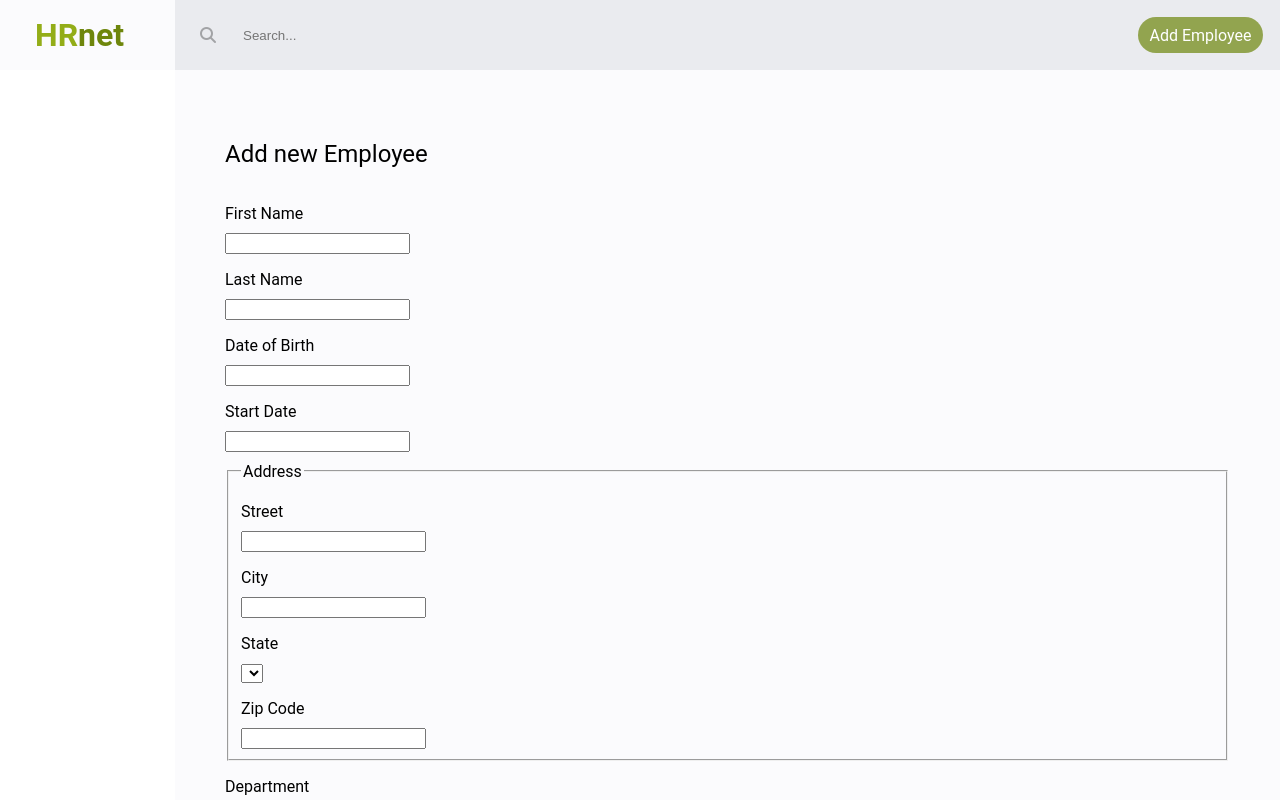
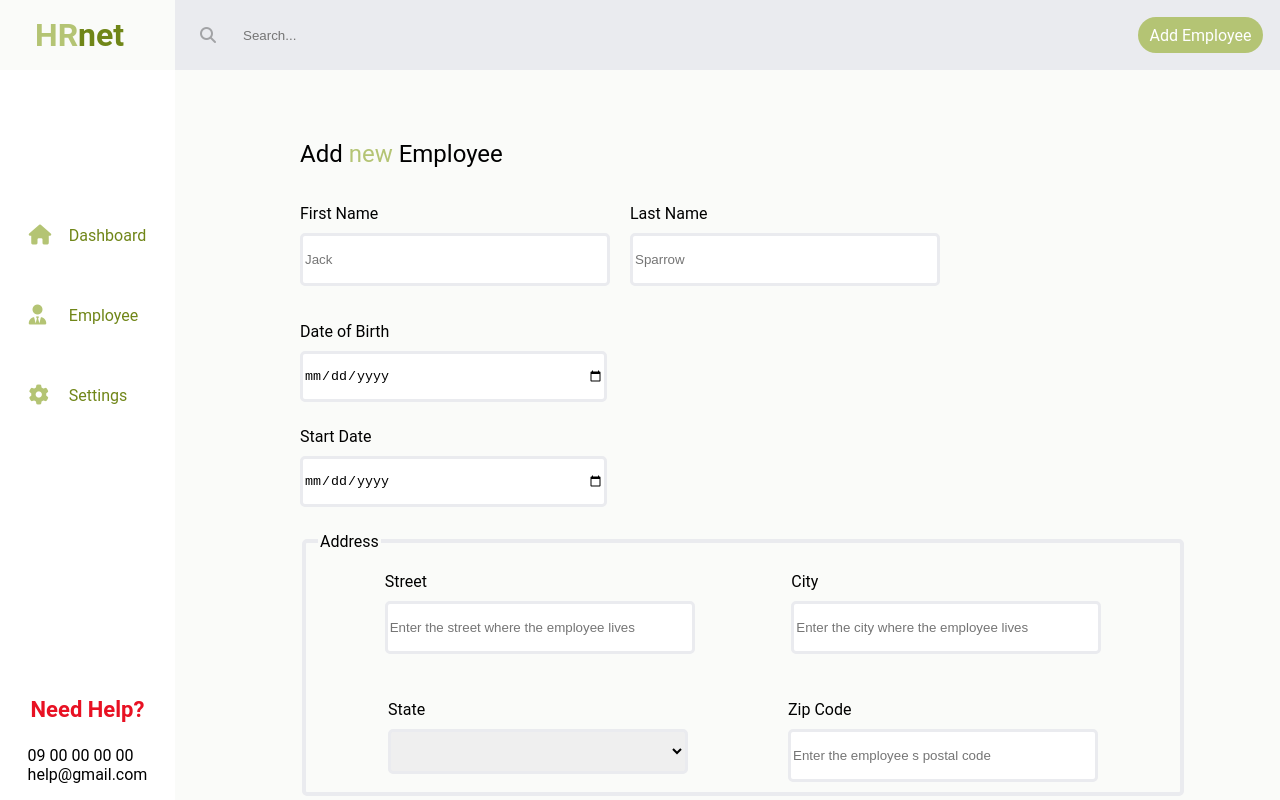
Before and after one commit to Sharkoux/Projet-14, a React (Create React App) app in the folder hrnet/: page /Addemployee in a window 1280 px wide. Shown: the top 800 px of the page. Built offline with nearby package versions, Linux system fonts and the light colour scheme.

Commit message:
feat: add new employee page, first version code color, sidebar and nav

```diff
--- a/hrnet/src/component/form.jsx
+++ b/hrnet/src/component/form.jsx
@@ -8,7 +8,46 @@ const Forms = styled.div`
     }
 
     .address {
-        margin-top: 10px;
+        margin-top: 25px;
+        display: flex;
+        flex-wrap: wrap;
+        gap: 30px;
+        width: 850px;
+        border: 4px solid rgb(234, 235, 239);
+        border-radius: 5px;
+        justify-content: space-evenly;
+    }
+    .identityContainer {
+        display: flex;
+        flex-wrap: wrap;
+        gap: 20px;
+        width: 700px;
+        margin-bottom: 25px;
+    }
+    .identityElement {
+        display: flex;
+        flex-direction: column;
+    }
+    .identityInput {
+        height: 45px;
+        width: 300px;
+        border: 3px solid rgb(234, 235, 239);
+        border-radius: 5px;
+        outline: none;
+    }
+    .btnSave {
+        margin-top: 30px;
+        padding: 15px 60px 15px 60px;
+        border-radius: 20px;
+        background: rgb(180, 196, 116);
+        color: white;
+        border: transparent;
+        margin-right: 50px;
+        font-weight: 600;
+    }
+    .btnCancel {
+        background: rgb(234, 235, 239);
+        color: rgb(10, 10, 10, 0.7);
     }
 `
 
@@ -18,45 +57,59 @@ function Form() {
     return (
         <Forms>
             <form >
+                <div className='identityContainer'>
+                    <div className='identityElement'>
                         <label>First Name</label>
-                <input type="text" />
-
+                        <input type="text" className='identityInput' placeholder='Jack' />
+                    </div>
+                    <div className='identityElement'>
                         <label>Last Name</label>
-                <input type="text" />
-
+                        <input type="text" className='identityInput' placeholder='Sparrow' />
+                    </div>
+                    <div className='identityElement'>
                         <label>Date of Birth</label>
-                <input type="text" />
+                        <input type="date" className='identityInput' />
+                    </div>
+                </div>
 
                 <label>Start Date</label>
-                <input type="text" />
+                <input type="date" className='identityInput' />
 
                 <fieldset className="address">
                     <legend>Address</legend>
-
+                    <div className='identityElement'>
                         <label>Street</label>
-                    <input type="text" />
-
+                        <input type="text" className='identityInput' placeholder='Enter the street where the employee lives' />
+                    </div>
+                    <div className='identityElement'>
                         <label>City</label>
-                    <input type="text" />
-
+                        <input type="text" className='identityInput' placeholder='Enter the city where the employee lives'/>
+                    </div>
+                    <div className='identityElement'>
                         <label>State</label>
-                    <select name="state" ></select>
-
+                        <select name="state" className='identityInput'></select>
+                    </div>
+                    <div className='identityElement'>
                         <label>Zip Code</label>
-                    <input type="number" />
+                        <input type="number" className='identityInput' placeholder='Enter the employee s postal code'/>
+                    </div>
                 </fieldset>
-
+                <div className='identityElement'>
                 <label>Department</label>
-                <select name="department" >
+                <select name="department" className='identityInput'>
                     <option>Sales</option>
                     <option>Marketing</option>
                     <option>Engineering</option>
                     <option>Human Resources</option>
                     <option>Legal</option>
                 </select>
+                </div>
             </form>
-            <button onclick="saveEmployee()">Save</button>
-            <div id="confirmation" className="modal">Employee Created!</div>
+
+            <button className='btnSave' onclick="saveEmployee()">Save</button>
+            <button className='btnSave' onclick="saveEmployee()">Save & Add another</button>
+            <button className='btnSave btnCancel' onclick="saveEmployee()">Cancel</button>
+            <div id="confirmation" className="modal"></div>
         </Forms>
     )
 
--- a/hrnet/src/component/layout.jsx
+++ b/hrnet/src/component/layout.jsx
@@ -1,7 +1,6 @@
 import React from 'react'
 import { Outlet } from 'react-router-dom'
 import Nav from './nav'
-
 import { createGlobalStyle } from 'styled-components'
 import SideBar from './sidebar'
 
@@ -10,11 +9,12 @@ const GlobalStyle = createGlobalStyle`
   body {
     margin: 0;
     font-family: 'roboto', sans-serif;
-    background-color: rgb(244, 245, 249, 0.3);
+    background-color: rgb(173, 183, 150, 0.05);
   }
   a {
     text-decoration: none;
   }
+
 
 `
 
--- a/hrnet/src/component/nav.jsx
+++ b/hrnet/src/component/nav.jsx
@@ -7,7 +7,7 @@ const NavContainer = styled.div`
    background-color: rgb(234, 235, 239);
    height: 70px;
    display: flex;
-   .SearchInput {
+   .searchInput {
         width: 95%;
         background-color: rgb(234, 235, 239);
         border: none;
@@ -21,7 +21,7 @@ const NavContainer = styled.div`
    .btnAddEmployee {
         width: 150px;
         margin: 17px;
-        background: rgb(110, 134, 12, 0.7);
+        background: rgb(180, 196, 116);
         color: white;
         border-radius: 20px;
         border: transparent;
@@ -39,7 +39,7 @@ function Nav() {
     return (
         <NavContainer>
           <i className="fa-solid fa-magnifying-glass searchIcon"></i>
-          <input className='SearchInput' placeholder='Search...'></input>
+          <input className='searchInput' placeholder='Search...'></input>
           <NavLink className='btnAddEmployee' to='/Addemployee'>Add Employee</NavLink>
         </NavContainer>
     )
--- a/hrnet/src/component/sidebar.jsx
+++ b/hrnet/src/component/sidebar.jsx
@@ -17,10 +17,47 @@ const SideBarContainer = styled.div`
         left: 35px;
     }
     h1 {
-        color: rgb(147, 173, 24)
+        color: rgb(180, 196, 116);
     }
     span {
-        color: rgb(110, 134, 12)
+        color: rgb(112, 134, 24);
+    }
+    .linkContainer {
+        display: flex;
+        flex-direction: column;
+        margin: auto;
+        margin-top: 150px;
+    }
+    .contact {
+        display: flex;
+        flex-direction: column;
+        align-items: center;
+        padding-bottom: 70px;
+    }
+    .titreContact {
+        color: rgb(232, 17, 35);
+        font-size: 22px;
+        margin-bottom: 5px;
+    }
+    .texteContact {
+        margin-top: 0px;
+    }
+
+    .linkSidebar {
+        margin-bottom: 50px;
+        color: black;
+        display: flex;
+        align-items: center;
+
+    }
+    .iconSidebar {
+        width: 30px;
+        height: 30px;
+        font-size: 20px;
+        display: flex;
+        align-items: center;
+        padding-right: 10px;
+        color: 	rgb(180, 196, 116);
     }
 `
 
@@ -32,7 +69,20 @@ function SideBar() {
             <Link className="title" to="/">
                 <h1>HR<span>net</span></h1>
             </Link>
-
+            <div className="linkContainer">
+                <Link className="linkSidebar"><i class="fa-solid fa-house iconSidebar"></i><span>Dashboard</span></Link>
+                <Link className="linkSidebar"><i class="fa-solid fa-user-tie iconSidebar"></i><span>Employee</span></Link>
+                <Link className="linkSidebar"><i class="fa-solid fa-gear iconSidebar"></i><span>Settings</span></Link>
+            </div>
+            <div className="contact">
+                <h2 className="titreContact">Need Help?</h2>
+                <p className="texteContact">
+                    <br></br>
+                    09 00 00 00 00
+                    <br></br>
+                    help@gmail.com
+                </p>
+            </div>
         </SideBarContainer>
     )
 
--- a/hrnet/src/page/CreateEmployee.jsx
+++ b/hrnet/src/page/CreateEmployee.jsx
@@ -3,7 +3,7 @@ import styled from 'styled-components'
 import { Link } from "react-router-dom"
 
 const ContainerPage = styled.div`
-   margin-left: 175px;
+   margin-left: 250px;
     .container {
         display: flex;
         flex-direction: column;
@@ -14,6 +14,9 @@ const ContainerPage = styled.div`
     .title {
         font-weight: 400;
     }
+    span {
+        color: rgb(180, 196, 116);
+    }
 
 `
 
@@ -23,7 +26,7 @@ function CreateEmployee() {
     return (
         <ContainerPage>
             <div className="container">
-                <h2 className="title">Add new Employee</h2>
+                <h2 className="title">Add <span>new </span>Employee</h2>
                 <Form />
             </div>
 
--- a/hrnet/src/page/CurrentEmployee.jsx
+++ b/hrnet/src/page/CurrentEmployee.jsx
@@ -3,9 +3,13 @@ import styled from 'styled-components'
 
 
 const CurrentEmployeeContainer = styled.div`
-    margin-left: 175px;
+    margin-left: 250px;
     .container {
         margin: 50px;
+    }
+    .title {
+        font-weight: 400;
+        font-size: 25px;
     }
 `
 
@@ -15,7 +19,7 @@ function CurrentEmployee() {
     return (
         <CurrentEmployeeContainer>
             <div className="container">
-                <h1>Current Employees</h1>
+                <h1 className="title">Current Employees</h1>
                 <table className="display"></table>
             </div>
 
```
Lines whose indentation alone changed are shown as unchanged.
